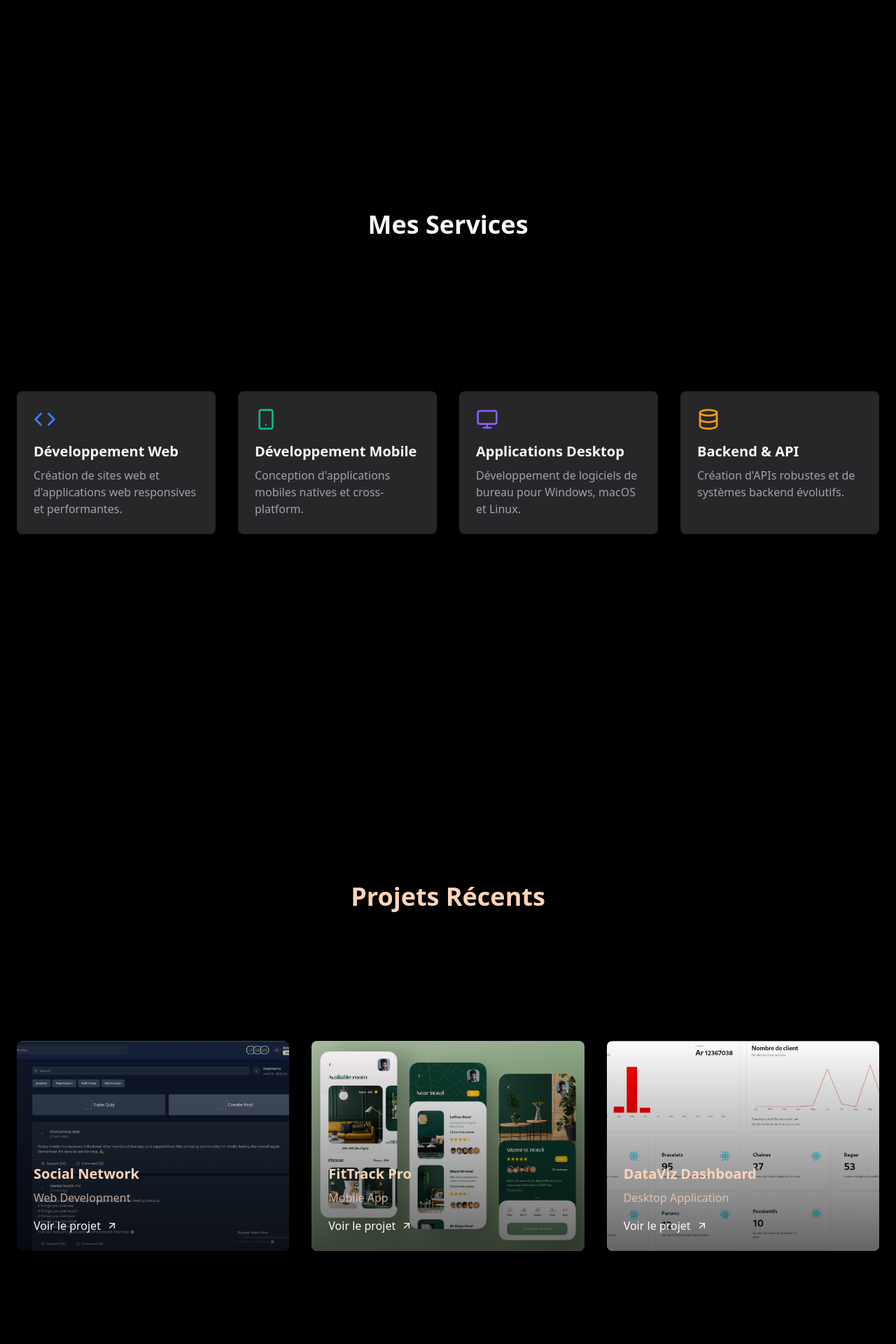
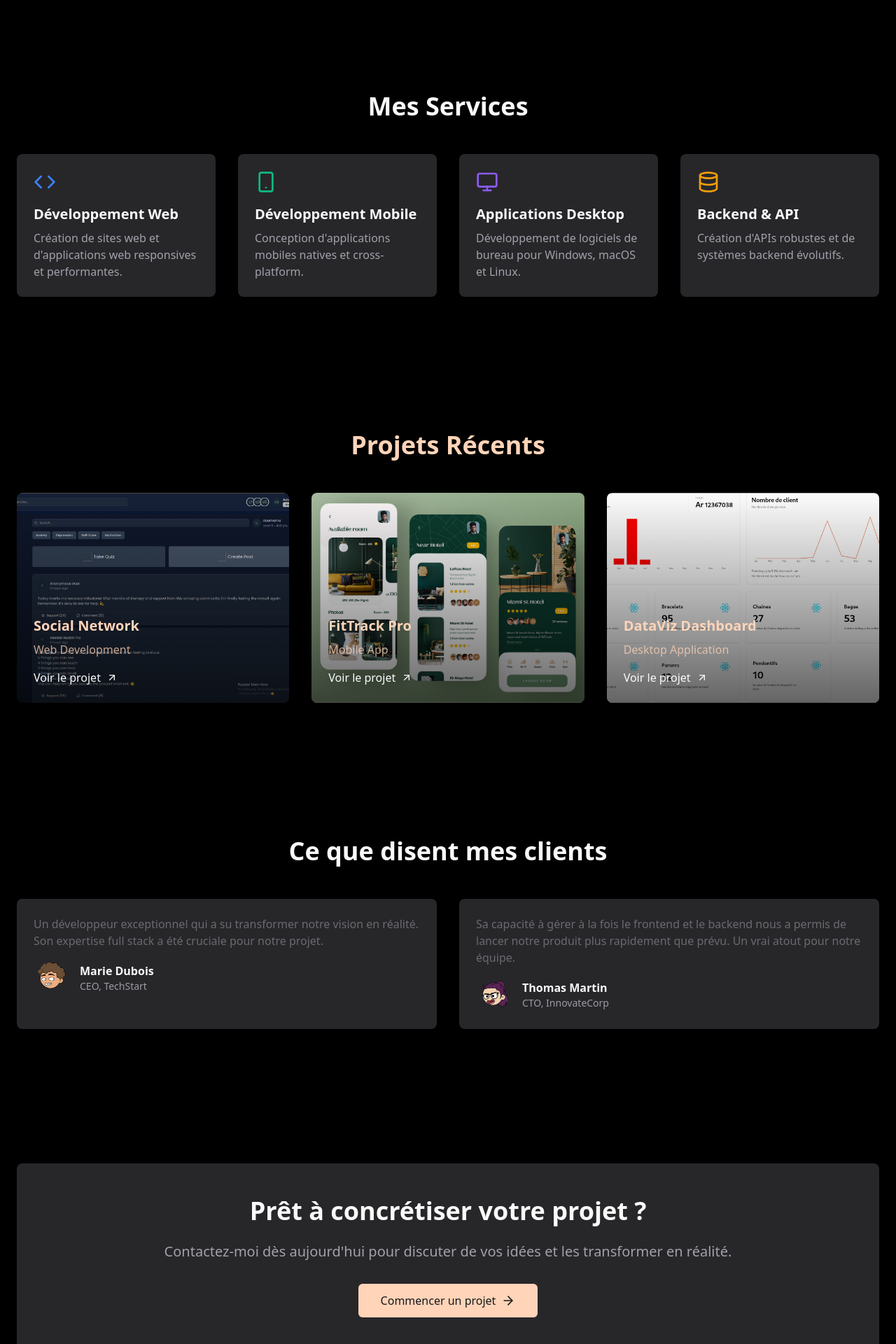
Before and after one commit to nambininasafidison/SP, a React (Vite) app: page / in a window 1280 px wide. Shown: the part 820-2740 px from the top of the page at 70% size. Built offline with nearby package versions, Linux system fonts and the light colour scheme; no server answers.

Commit message:
No more things

```diff
--- a/src/components/sections/contact-cta.tsx
+++ b/src/components/sections/contact-cta.tsx
@@ -4,7 +4,7 @@ import { ArrowRight } from "lucide-react";
 export function ContactCTA() {
   return (
     <section className="py-24 bg-background">
-      <div className="container mx-auto px-6 min-h-screen flex flex-col justify-evenly">
+      <div className="container mx-auto px-6">
         <motion.div
           className="bg-muted rounded-lg p-12 text-center"
           initial={{ opacity: 0, y: 20 }}
--- a/src/components/sections/projects-section.tsx
+++ b/src/components/sections/projects-section.tsx
@@ -27,8 +27,8 @@ const projects = [
 
 export function ProjectsSection() {
   return (
-    <section className="py-24 bg-background ">
-      <div className="container mx-auto px-6 min-h-screen flex flex-col justify-evenly">
+    <section className="py-24 bg-background">
+      <div className="container mx-auto px-6">
         <motion.h2
           className="text-3xl md:text-4xl font-bold mb-12 text-center text-primary"
           initial={{ opacity: 0, y: 20 }}
--- a/src/components/sections/services-section.tsx
+++ b/src/components/sections/services-section.tsx
@@ -29,7 +29,7 @@ const services = [
 export function ServicesSection() {
   return (
     <section className="py-24 bg-background/60">
-      <div className="container mx-auto px-6 min-h-screen flex flex-col justify-evenly">
+      <div className="container mx-auto px-6">
         <motion.h2
           className="text-3xl md:text-4xl font-bold mb-12 text-center"
           initial={{ opacity: 0, y: 20 }}
--- a/src/components/sections/testimonials-section.tsx
+++ b/src/components/sections/testimonials-section.tsx
@@ -22,7 +22,7 @@ const testimonials = [
 export function TestimonialsSection() {
   return (
     <section className="py-24 bg-background/60">
-      <div className="container mx-auto px-6 min-h-screen flex flex-col justify-evenly">
+      <div className="container mx-auto px-6">
         <motion.h2
           className="text-3xl md:text-4xl font-bold mb-12 text-center"
           initial={{ opacity: 0, y: 20 }}
--- a/src/pages/about.tsx
+++ b/src/pages/about.tsx
@@ -21,7 +21,7 @@ export default function AboutPage() {
           <h1 className="text-4xl md:text-5xl font-bold mb-12 text-center">
             À propos de moi
           </h1>
-          <div className="grid lg:grid-cols-2 gap-12 items-start min-h-screen">
+          <div className="grid lg:grid-cols-2 gap-12 items-start">
             <div className="space-y-6">
               <Card>
                 <CardContent className="p-6">
@@ -97,7 +97,6 @@ export default function AboutPage() {
               </div>
             </div>
           </div>
-          <div className="min-h-screen flex flex-col justify-evenly">
           <Card>
             <CardHeader>
               <CardTitle>Compétences techniques</CardTitle>
@@ -116,7 +115,6 @@ export default function AboutPage() {
           </Card>
         </div>
       </div>
-      </div>
     </Layout>
   );
 }
--- a/src/pages/projects.tsx
+++ b/src/pages/projects.tsx
@@ -4,7 +4,7 @@ import { ProjectsSection } from "@/components/sections/projects-section";
 export default function ProjectsPage() {
   return (
     <Layout>
-      <div className="py-24 bg-background min-h-screen flex flex-col justify-evenly">
+      <div className="py-24 bg-background">
         <div className="container mx-auto px-6">
           <h1 className="text-4xl md:text-5xl font-bold mb-8 text-primary">
             Mes Projets
```
Lines whose indentation alone changed are shown as unchanged.
